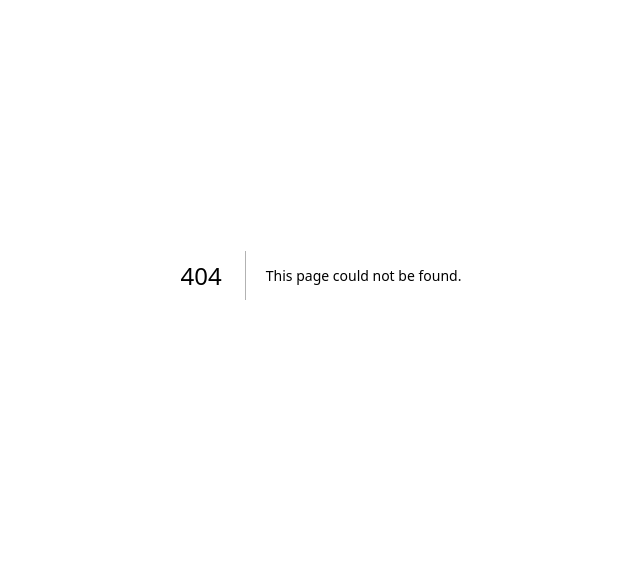
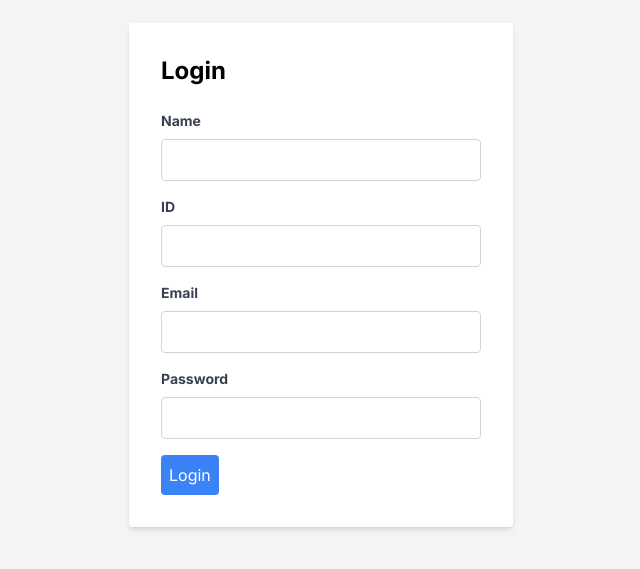
Before and after one commit to zhwltlr/k-shop, a Next.js app in the folder packages/frontend/: page /login in a window 1280 px wide. Before the commit this address had no page. Shown: the part 125-694 px from the top of the page, without its empty margins (319-959 px from the left). Built offline with nearby package versions, Linux system fonts and the light colour scheme.

Commit message:
add login layout

```diff
--- /dev/null
+++ b/packages/frontend/app/login/page.tsx
@@ -0,0 +1,151 @@
+"use client";
+import React, { useState, ChangeEvent, FormEvent } from "react";
+
+interface FormData {
+  name: string;
+  id: string;
+  email: string;
+  password: string;
+}
+
+interface FormErrors {
+  password: string;
+}
+
+const LoginForm = () => {
+  const [formData, setFormData] = useState<FormData>({
+    name: "",
+    id: "",
+    email: "",
+    password: "",
+  });
+
+  const [errors, setErrors] = useState<FormErrors>({
+    password: "",
+  });
+
+  const handleChange = (e: ChangeEvent<HTMLInputElement>) => {
+    setFormData({
+      ...formData,
+      [e.target.name]: e.target.value,
+    });
+  };
+
+  const handlePasswordChange = (e: ChangeEvent<HTMLInputElement>) => {
+    const newPassword = e.target.value;
+    setFormData({
+      ...formData,
+      password: newPassword,
+    });
+
+    // Password validation
+    if (newPassword.length < 8) {
+      setErrors({
+        password: "Password must be at least 8 characters long",
+      });
+    } else {
+      setErrors({
+        password: "",
+      });
+    }
+  };
+
+  const handleSubmit = (e: FormEvent<HTMLFormElement>) => {
+    e.preventDefault();
+    console.log("Form submitted:", formData);
+  };
+
+  return (
+    <div className="flex items-center justify-center min-h-screen bg-gray-100">
+      <form
+        className="bg-white p-8 rounded shadow-md w-full sm:w-96"
+        onSubmit={handleSubmit}
+      >
+        <h2 className="text-2xl font-bold mb-6">Login</h2>
+
+        <div className="mb-4">
+          <label
+            htmlFor="name"
+            className="block text-gray-700 text-sm font-bold mb-2"
+          >
+            Name
+          </label>
+          <input
+            type="text"
+            id="name"
+            name="name"
+            value={formData.name}
+            onChange={handleChange}
+            className="w-full border border-gray-300 p-2 rounded"
+          />
+        </div>
+
+        <div className="mb-4">
+          <label
+            htmlFor="id"
+            className="block text-gray-700 text-sm font-bold mb-2"
+          >
+            ID
+          </label>
+          <input
+            type="text"
+            id="id"
+            name="id"
+            value={formData.id}
+            onChange={handleChange}
+            className="w-full border border-gray-300 p-2 rounded"
+          />
+        </div>
+
+        <div className="mb-4">
+          <label
+            htmlFor="email"
+            className="block text-gray-700 text-sm font-bold mb-2"
+          >
+            Email
+          </label>
+          <input
+            type="email"
+            id="email"
+            name="email"
+            value={formData.email}
+            onChange={handleChange}
+            className="w-full border border-gray-300 p-2 rounded"
+          />
+        </div>
+
+        <div className="mb-4">
+          <label
+            htmlFor="password"
+            className="block text-gray-700 text-sm font-bold mb-2"
+          >
+            Password
+          </label>
+          <input
+            type="password"
+            id="password"
+            name="password"
+            value={formData.password}
+            onChange={handlePasswordChange}
+            className={`w-full border border-gray-300 p-2 rounded ${
+              errors.password ? "border-red-500" : ""
+            }`}
+          />
+          {errors.password && (
+            <p className="text-red-500 text-xs mt-1">{errors.password}</p>
+          )}
+        </div>
+
+        <button
+          type="submit"
+          className="bg-blue-500 text-white p-2 rounded hover:bg-blue-600"
+          disabled={errors.password !== ""}
+        >
+          Login
+        </button>
+      </form>
+    </div>
+  );
+};
+
+export default LoginForm;
```
